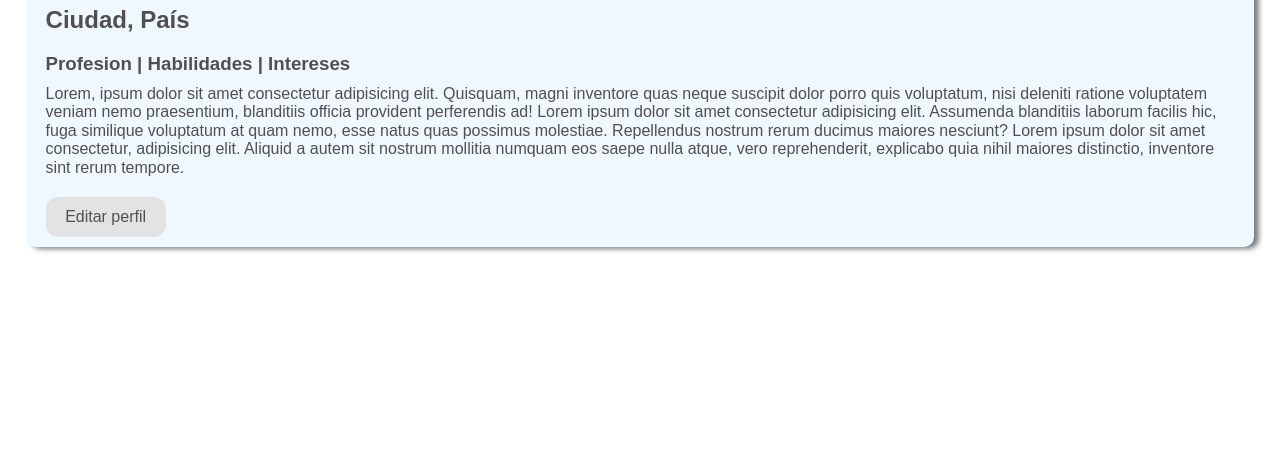
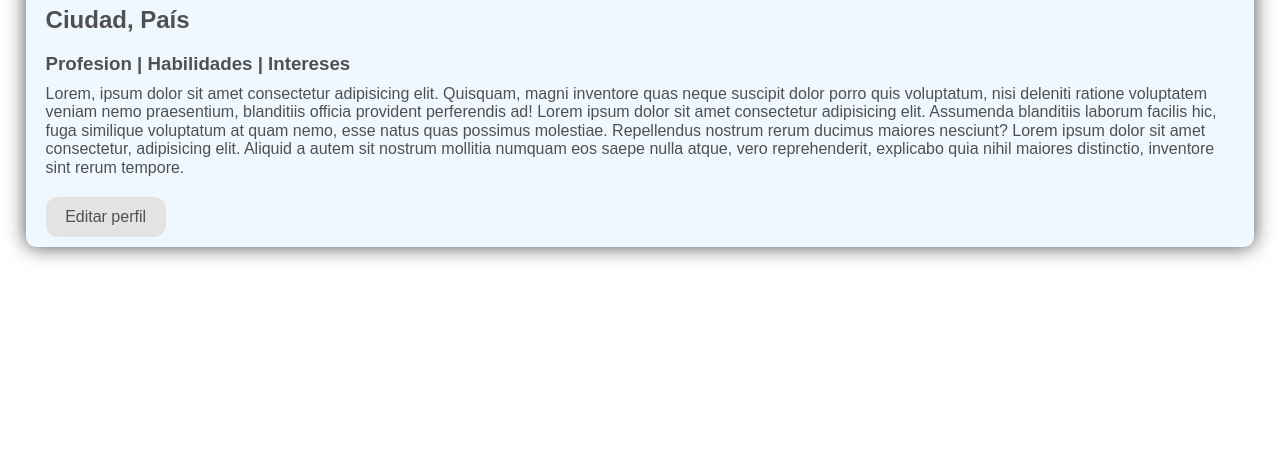
Before and after one commit to KainSlow/Forge-Skillnest-CSS_Positions-User_Card-Core, a plain HTML site: page index.html in a window 1280 px wide. Shown: the part 326-800 px from the top of the page. Drawn offline with nearby package versions, Linux system fonts and the light colour scheme.

Commit message:
Fixed Box-Shadow

```diff
--- a/src/style_rules.css
+++ b/src/style_rules.css
@@ -43,7 +43,7 @@ button:hover{
 .container{
     width: 100%;
     height: 100%;
-    box-shadow: 5px 2px 5px rgb(0, 0, 0, 50%);
+    box-shadow: 0px 0px 20px rgb(0, 0, 0, 70%);
     border-radius: 10px;
     display: flex;
     align-content: flex-start;
```
